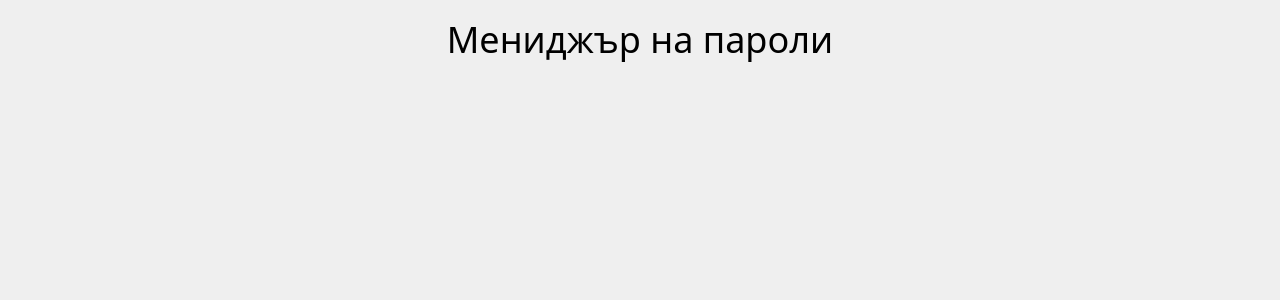
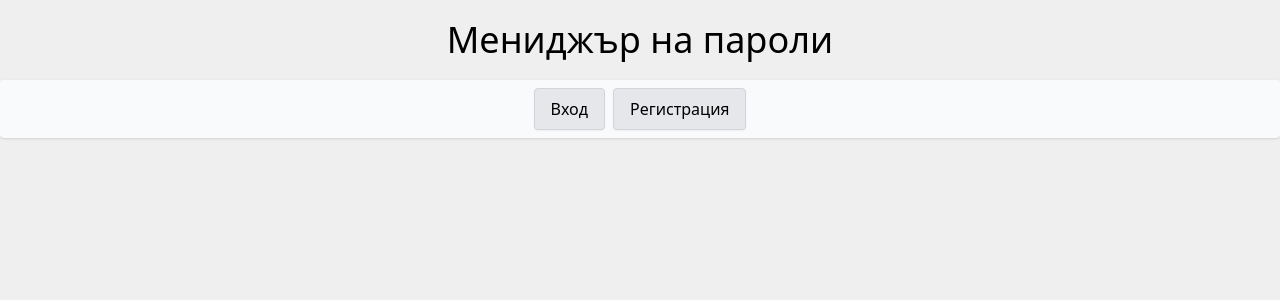
Before and after one commit to Krisi-Web-Apps/password-manager, a Vue app in the folder client/: page / in a window 1280 px wide. Shown: the top 300 px of the page. Built offline with nearby package versions, Linux system fonts and the light colour scheme.

Commit message:
feature: setup navigation bar

```diff
--- a/client/package.json
+++ b/client/package.json
@@ -6,14 +6,18 @@
   "scripts": {
     "dev": "vite --port 3000",
     "build": "vite build",
-    "preview": "vite preview"
+    "preview": "vite preview",
+    "lint": "eslint src"
   },
   "dependencies": {
+    "pinia": "^2.0.35",
     "vue": "^3.2.47"
   },
   "devDependencies": {
     "@vitejs/plugin-vue": "^4.1.0",
     "autoprefixer": "^10.4.14",
+    "eslint": "^8.40.0",
+    "eslint-plugin-import": "^2.27.5",
     "postcss": "^8.4.23",
     "tailwindcss": "^3.3.2",
     "vite": "^4.3.2"
--- a/client/src/App.vue
+++ b/client/src/App.vue
@@ -1,11 +1,14 @@
 <template>
-  <div class="pt-5">
-    <h1 class="text-4xl text-center">Мениджър на пароли</h1>
-  </div>
+  <navigation-bar />
 </template>
 
 <script>
+import NavigationBar from "@src/components/navigation-bar/NavigationBar.vue";
+
 export default {
   name: "AppView",
+  components: {
+    NavigationBar,
+  },
 };
 </script>
--- /dev/null
+++ b/client/src/components/navigation-bar/LoggedInItems.vue
@@ -0,0 +1,72 @@
+<template>
+  <li>
+    <button
+      @click="() => handleClick({ func: 'openPasswordsDialog' })"
+      class="button"
+    >
+      Пароли
+    </button>
+  </li>
+  <li v-if="user.me.role_as === 'admin'">
+    <button @click="() => handleClick({ func: 'openUsersDialog' })" class="button">
+      Потребители
+    </button>
+  </li>
+  <li>
+    <button
+      @click="() => handleClick({ func: 'openProfileDialog' })"
+      class="button"
+    >
+      Здравей, {{ getFullname }}
+    </button>
+  </li>
+  <li>
+    <button @click="() => handleClick({ func: 'logout' })" class="button">
+      Изход
+    </button>
+  </li>
+</template>
+
+<script>
+// stores
+import { useUserStore } from "@src/stores/user";
+
+export default {
+  name: "LoggedInItems",
+  computed: {
+    getFullname() {
+      return `${this.user.me.first_name} ${this.user.me.last_name}`;
+    },
+  },
+  setup() {
+    const user = useUserStore();
+    const functions = {
+      open: {
+        openPasswordsDialog: () => {
+          // TODO:
+          console.log("This is passwords dialog!");
+        },
+        openUsersDialog: () => {
+          // TODO:
+          console.log("This is users dialog!");
+        },
+        openProfileDialog: () => {
+          // TODO:
+          console.log("This is profile dialog!");
+        },
+        logout: () => {
+          user.isLoggedIn = false;
+          // TODO:
+          console.log("This is logout!");
+        },
+      },
+      handleClick: ({ func }) => {
+        functions.open[func]();
+      },
+    };
+    return { user, ...functions };
+  },
+};
+</script>
+
+<style lang="scss" scoped></style>
--- /dev/null
+++ b/client/src/components/navigation-bar/LoggedOutItems.vue
@@ -0,0 +1,39 @@
+<template>
+  <li>
+    <button @click="() => handleClick({ func: 'openLoginDialog' })" class="button">Вход</button>
+  </li>
+  <li>
+    <button @click="() => handleClick({ func: 'openRegisterDialog' })" class="button">Регистрация</button>
+  </li>
+</template>
+
+<script>
+// stores
+import { useUserStore } from '@src/stores/user';
+
+export default {
+  name: "LoggedOutItems",
+  setup() {
+    const user = useUserStore();
+    const functions = {
+      open: {
+        openLoginDialog: () => {
+          user.isLoggedIn = true;
+          // TODO:
+          console.log("This is login dialog!");
+        },
+        openRegisterDialog: () => {
+          // TODO:
+          console.log("This is register dialog!");
+        },
+      },
+      handleClick: ({ func }) => {
+        functions.open[func]();
+      }
+    }
+    return { ...functions };
+  },
+};
+</script>
+
+<style lang="scss" scoped></style>
--- /dev/null
+++ b/client/src/components/navigation-bar/NavigationBar.vue
@@ -0,0 +1,36 @@
+<template>
+  <div class="pt-5">
+    <h1 class="text-4xl text-center">Мениджър на пароли</h1>
+  </div>
+  <div class="container mx-auto">
+    <div class="bg-gray-50 rounded shadow mt-5 p-2">
+      <ul class="flex justify-center gap-2">
+        <logged-in-items v-if="user.isLoggedIn" />
+        <logged-out-items v-if="!user.isLoggedIn" />
+      </ul>
+    </div>
+  </div>
+</template>
+
+<script>
+// stores
+import { useUserStore } from "@src/stores/user";
+
+// components
+import LoggedInItems from "@src/components/navigation-bar/LoggedInItems.vue";
+import LoggedOutItems from "@src/components/navigation-bar/LoggedOutItems.vue";
+
+export default {
+  name: "NavigationBar",
+  components: {
+    // components
+    LoggedInItems,
+    LoggedOutItems,
+  },
+  setup() {
+    const user = useUserStore();
+    const handleClick = () => {};
+    return { user, handleClick };
+  },
+};
+</script>
--- a/client/src/main.js
+++ b/client/src/main.js
@@ -1,5 +1,9 @@
-import { createApp } from 'vue'
-import './style.css'
-import App from './App.vue'
+import { createApp } from "vue";
+import { createPinia } from "pinia";
 
-createApp(App).mount('#app')
+import "./style.css";
+import App from "@src/App.vue";
+
+const pinia = createPinia();
+
+createApp(App).use(pinia).mount("#app");
--- /dev/null
+++ b/client/src/stores/user.js
@@ -0,0 +1,12 @@
+import { defineStore } from "pinia";
+
+export const useUserStore = defineStore("user", {
+    state: () => ({
+        isLoggedIn: false,
+        me: {
+            first_name: "Кристиан",
+            last_name: "Костадинов",
+            role_as: "admin"
+        }
+    })
+});
--- a/client/src/style.css
+++ b/client/src/style.css
@@ -5,3 +5,11 @@
 body {
     background-color: #efefef;
 }
+
+button {
+    @apply bg-gray-200 border border-gray-300;
+}
+
+.button {
+    @apply py-2 px-4 rounded shadow-sm hover:shadow-lg transition-shadow;
+}
--- a/client/vite.config.js
+++ b/client/vite.config.js
@@ -1,7 +1,13 @@
-import { defineConfig } from 'vite'
-import vue from '@vitejs/plugin-vue'
+import { fileURLToPath, URL } from "node:url";
+import { defineConfig } from "vite";
+import vue from "@vitejs/plugin-vue";
 
 // https://vitejs.dev/config/
 export default defineConfig({
   plugins: [vue()],
-})
+  resolve: {
+    alias: {
+      "@src": fileURLToPath(new URL("./src", import.meta.url)),
+    },
+  },
+});
```
Also changed, not shown: client/jsconfig.json (added, +8 -0 lines), 1 other file (tests, documents, lock files or other folders).
